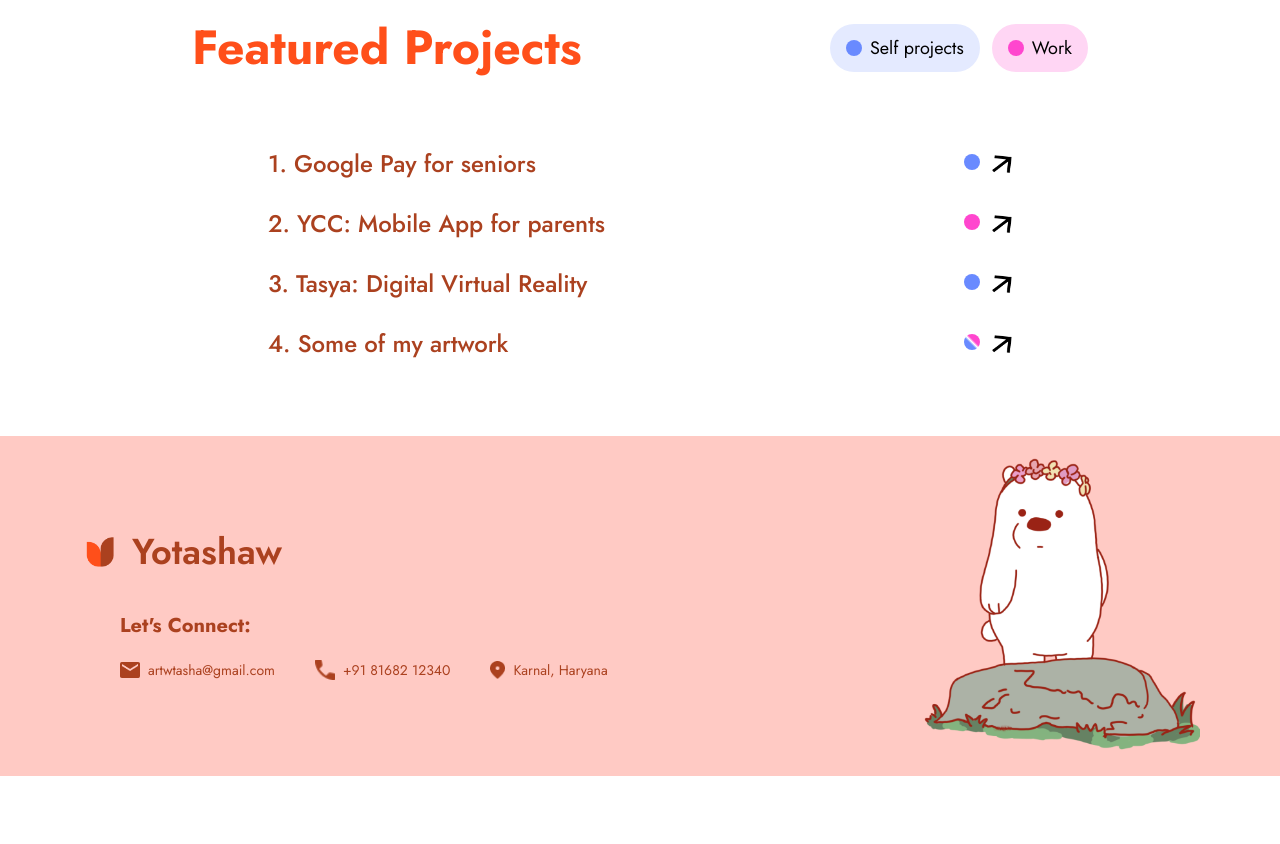
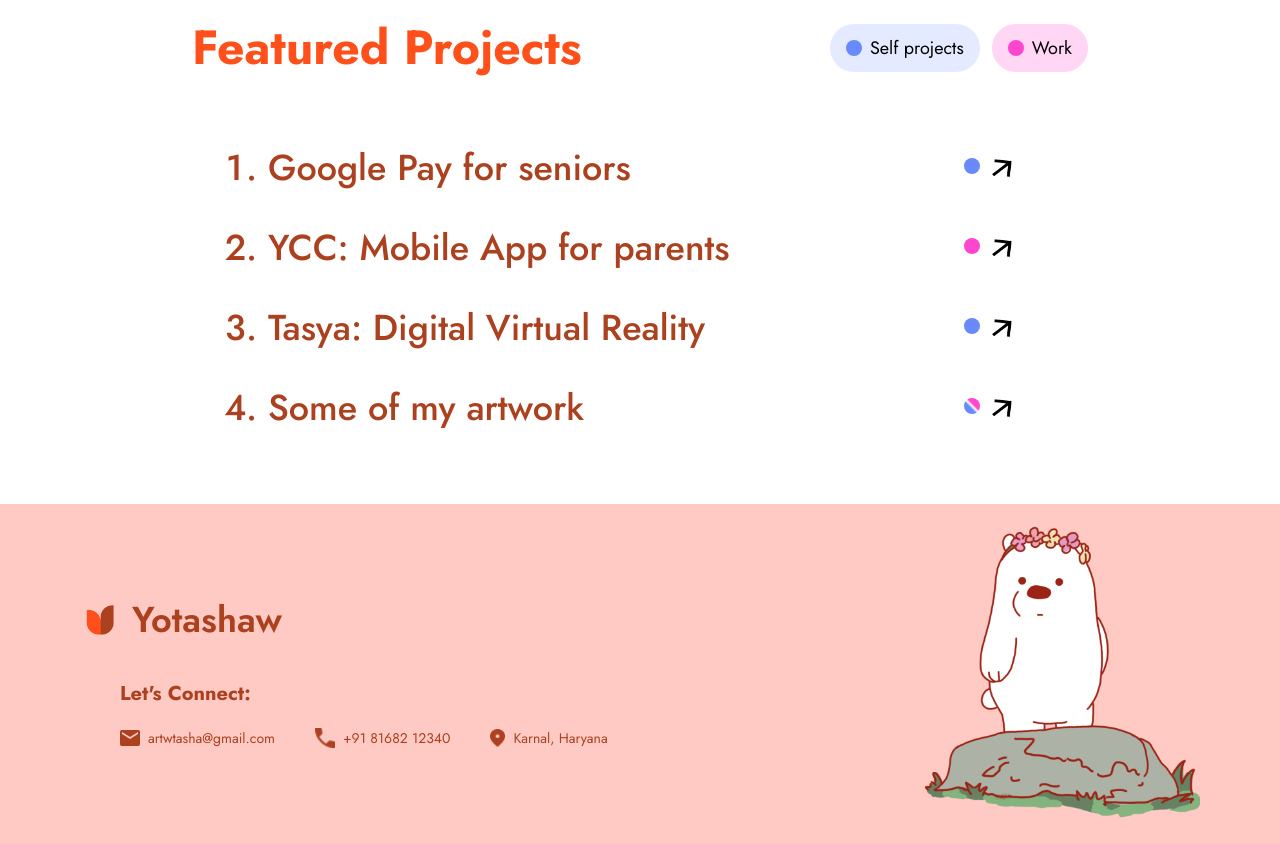
Before and after one commit to Rajat-Raghuvanshi-0512/yotasha-portfolio, a Next.js app: page / in a window 1280 px wide. Shown: the part 1000-1844 px from the top of the page. Before the commit the page ends 1776 px from the top, so only its background shows below. Built offline with nearby package versions, Linux system fonts and the light colour scheme.

Commit message:
Minor UI updates

```diff
--- a/app/(home)/page.jsx
+++ b/app/(home)/page.jsx
@@ -36,12 +36,12 @@
             </div>
           </div>
         </div>
-        <ol className="p-5 md:m-14 flex w-full md:w-auto flex-col gap-3 lg:gap-7 list-decimal text-orange-dark md:text-2xl font-medium">
-          <li className="flex justify-between items-center">
-            <p>1. Google Pay for seniors</p>
+        <ol className="p-5 md:m-14 flex w-full md:w-auto flex-col gap-3 lg:gap-7 list-decimal text-orange-dark md:text-2xl font-medium lg:text-3xl xl:text-4xl xl:gap-10">
+          <li>
+            <Link href="/gpay" className="flex justify-between items-center">
+              <p>Google Pay for seniors</p>
               <div className="flex gap-3">
                 <div className="dot w-4 h-4 bg-[#698AFF] rounded-full"></div>
-              <Link href="/gpay">
                 <Image
                   src="/arrow.png"
                   alt="arrow"
@@ -49,14 +49,14 @@
                   height={20}
                   className="w-3 h-3 md:w-5 md:h-5 object-contain"
                 />
+              </div>
             </Link>
-            </div>
           </li>
-          <li className="flex justify-between items-center">
-            <p>2. YCC: Mobile App for parents</p>
+          <li>
+            <Link href="/ycc" className="flex justify-between items-center">
+              <p>YCC: Mobile App for parents</p>
               <div className="flex gap-3">
                 <div className="dot w-4 h-4 bg-[#FF46CE] rounded-full"></div>
-              <Link href="/ycc">
                 <Image
                   src="/arrow.png"
                   alt="arrow"
@@ -64,14 +64,14 @@
                   height={20}
                   className="w-3 h-3 md:w-5 md:h-5 object-contain"
                 />
+              </div>
             </Link>
-            </div>
           </li>
-          <li className="flex justify-between items-center">
-            <p>3. Tasya: Digital Virtual Reality</p>
+          <li>
+            <Link href="/tasya" className="flex justify-between items-center">
+              <p>Tasya: Digital Virtual Reality</p>
               <div className="flex gap-3">
                 <div className="dot w-4 h-4 bg-[#698AFF] rounded-full"></div>
-              <Link href="/tasya">
                 <Image
                   src="/arrow.png"
                   alt="arrow"
@@ -79,14 +79,14 @@
                   height={20}
                   className="w-3 h-3 md:w-5 md:h-5 object-contain"
                 />
+              </div>
             </Link>
-            </div>
           </li>
-          <li className="flex justify-between items-center">
-            <p>4. Some of my artwork</p>
+          <li>
+            <Link href="/artwork" className="flex justify-between items-center">
+              <p>Some of my artwork</p>
               <div className="flex gap-3">
                 <div className="dot w-4 h-4 bg-gradient-to-tr from-[#698AFF] from-40% via-white to-60% to-[#FF46CE] rounded-full"></div>
-              <Link href="/artwork">
                 <Image
                   src="/arrow.png"
                   alt="arrow"
@@ -94,8 +94,8 @@
                   height={20}
                   className="w-3 h-3 md:w-5 md:h-5 object-contain"
                 />
+              </div>
             </Link>
-            </div>
           </li>
         </ol>
       </div>
--- a/app/layout.js
+++ b/app/layout.js
@@ -3,7 +3,7 @@
 import Footer from "@/components/Footer";
 
 export const metadata = {
-  title: "Yotasha | Portfolio",
+  title: "Yotasha | UI/UX Designer",
   description:
     "Hi there, I'm Yotasha! I’m a UI UX Designer, and a Digital Illustration Artist.",
 };
```
Lines whose indentation alone changed are shown as unchanged.
